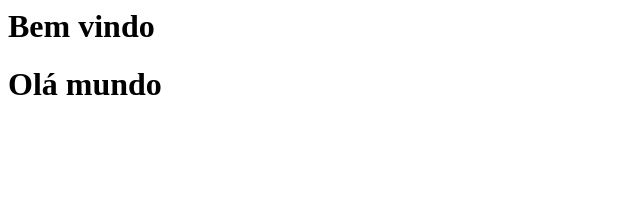
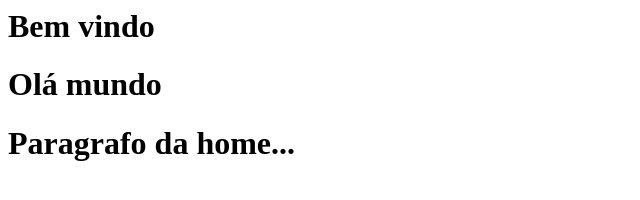
Before and after one commit to marianasouzadias/projeto_curso_algoritmo, a plain HTML site: page index.html in a window 1280 px wide. Shown: the whole page, without its empty margins (0-640 px from the left). Drawn offline with Linux system fonts and the light colour scheme.

Commit message:
Criando novas fucionalidades na home com paragrafo

```diff
--- a/index.html
+++ b/index.html
@@ -1,2 +1,3 @@
 <h1>Bem vindo</h1>
 <h1>Olá mundo</h1>
+<h1>Paragrafo da home...</h1>
```
Also changed, not shown: nomes.txt, 1 other file.
